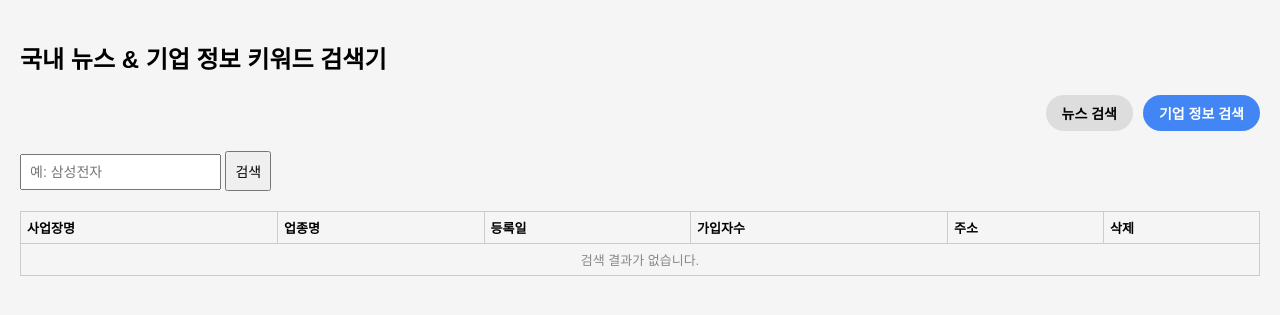
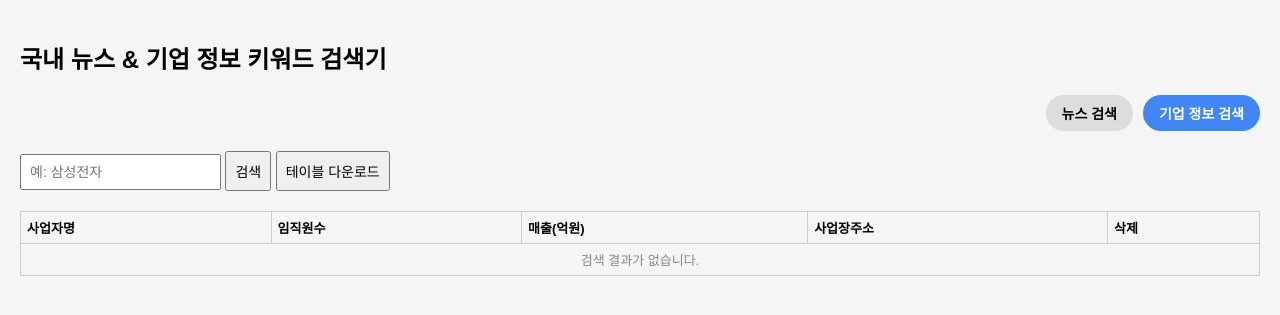
Before and after one commit to Han-data-Kwon/kr-news-keyword-tracker, a Flask app: page / in a window 1280 px wide, after a click on "기업 정보 검색". Shown: the top 315 px of the page. Run offline with Flask 3, Linux system fonts and the light colour scheme.

Commit message:
Update index.html

```diff
--- a/templates/index.html
+++ b/templates/index.html
@@ -77,20 +77,20 @@
 <div id="company-section" class="section">
   <input type="text" id="companyKeyword" placeholder="예: 삼성전자" />
   <button onclick="searchCompany()">검색</button>
+  <button onclick="downloadTable()">테이블 다운로드</button>
   <table style="margin-top: 20px;">
     <thead>
       <tr>
-        <th>사업장명</th>
-        <th>업종명</th>
-        <th>등록일</th>
-        <th>가입자수</th>
-        <th>주소</th>
+        <th>사업자명</th>
+        <th>임직원수</th>
+        <th>매출(억원)</th>
+        <th>사업장주소</th>
         <th>삭제</th>
       </tr>
     </thead>
     <tbody id="companyResults">
       <tr class="empty-text-row">
-        <td colspan="6" style="text-align:center; color:#888;">검색 결과가 없습니다.</td>
+        <td colspan="5" style="text-align:center; color:#888;">검색 결과가 없습니다.</td>
       </tr>
     </tbody>
   </table>
@@ -141,6 +141,10 @@ function switchTab(id, button) {
   document.querySelectorAll('.tab-button').forEach(btn => btn.classList.remove('active'));
   document.getElementById(id).classList.add('active');
   button.classList.add('active');
+}
+
+function formatNumber(num) {
+  return num.toString().replace(/\B(?=(\d{3})+(?!\d))/g, ",");
 }
 
 function searchNews(keyword = "", save = true) {
@@ -351,41 +355,93 @@ function renderTrendChart(keyword, period = "30d") {
     });
 }
 
-// 기업 정보 검색 탭
+// Mock 데이터 생성
+function generateMockCompany(keyword) {
+  const names = [`${keyword} 주식회사`, `${keyword} 테크`, `${keyword} 코퍼레이션`];
+  const randomName = names[Math.floor(Math.random() * names.length)];
+  const employees = Math.floor(Math.random() * 10000) + 100;
+  const sales = Math.floor(Math.random() * 10000) + 100;
+  const address = `서울특별시 ${["강남구", "서초구", "마포구", "송파구"][Math.floor(Math.random() * 4)]}`;
+
+  return {
+    사업자명: randomName,
+    임직원수: employees,
+    매출: sales,
+    사업장주소: address
+  };
+}
+
+// 검색한 기업 리스트 저장
+let companies = [];
+
 function searchCompany() {
   const keyword = document.getElementById("companyKeyword").value.trim();
   if (!keyword) return alert('기업명을 입력해주세요.');
 
-  fetch(`/api/search_company?q=${encodeURIComponent(keyword)}`)
-    .then(res => res.json())
-    .then(data => {
+  const company = generateMockCompany(keyword);
+  companies.push(company);
+  renderCompanyTable(keyword);
+}
+
+// 기업 테이블 렌더링
+function renderCompanyTable(highlight = "") {
   const tbody = document.getElementById("companyResults");
   tbody.innerHTML = "";
 
-      if (!data.length) {
-        tbody.innerHTML = `<tr class="empty-text-row">
-          <td colspan="6" style="text-align:center; color:#888;">검색 결과가 없습니다.</td>
-        </tr>`;
+  if (!companies.length) {
+    const emptyRow = document.createElement("tr");
+    emptyRow.classList.add("empty-text-row");
+    emptyRow.innerHTML = `<td colspan="5" style="text-align:center; color:#888;">검색 결과가 없습니다.</td>`;
+    tbody.appendChild(emptyRow);
     return;
   }
 
-      data.forEach(item => {
+  // 임직원수 기준 내림차순 정렬
+  companies.sort((a, b) => b.임직원수 - a.임직원수);
+
+  companies.forEach((c, idx) => {
     const row = document.createElement("tr");
+    const highlightName = highlight && c.사업자명.includes(highlight) ?
+      c.사업자명.replaceAll(highlight, `<mark>${highlight}</mark>`) : c.사업자명;
+
     row.innerHTML = `
-          <td>${item["사업장명"]}</td>
-          <td>${item["업종명"]}</td>
-          <td>${item["등록일"]}</td>
-          <td>${item["가입자수"]}</td>
-          <td>${item["주소"]}</td>
-          <td><button class="delete-btn" onclick="this.closest('tr').remove(); checkCompanyEmpty();">삭제</button></td>
+      <td>${highlightName}</td>
+      <td>${formatNumber(c.임직원수)}</td>
+      <td>${formatNumber(c.매출)}</td>
+      <td>${c.사업장주소}</td>
+      <td><button class="delete-btn" onclick="removeCompany(${idx})">삭제</button></td>
     `;
     tbody.appendChild(row);
   });
-    })
-    .catch(err => {
-      console.error("기업 정보 조회 실패:", err);
-      alert("기업 정보를 불러오는 데 실패했습니다.");
+}
+
+// 삭제 기능
+function removeCompany(index) {
+  companies.splice(index, 1);
+  renderCompanyTable();
+}
+
+// 테이블 다운로드 기능
+function downloadTable() {
+  if (!companies.length) {
+    alert("다운로드할 데이터가 없습니다.");
+    return;
+  }
+
+  let csv = "사업자명,임직원수,매출(억원),사업장주소\n";
+  companies.forEach(c => {
+    csv += `"${c.사업자명}",${c.임직원수},${c.매출},"${c.사업장주소}"\n`;
   });
+
+  const blob = new Blob([csv], { type: "text/csv;charset=utf-8;" });
+  const url = URL.createObjectURL(blob);
+
+  const link = document.createElement("a");
+  link.href = url;
+  link.setAttribute("download", "기업정보.csv");
+  document.body.appendChild(link);
+  link.click();
+  document.body.removeChild(link);
 }
 </script>
 
```
Lines whose indentation alone changed are shown as unchanged.
